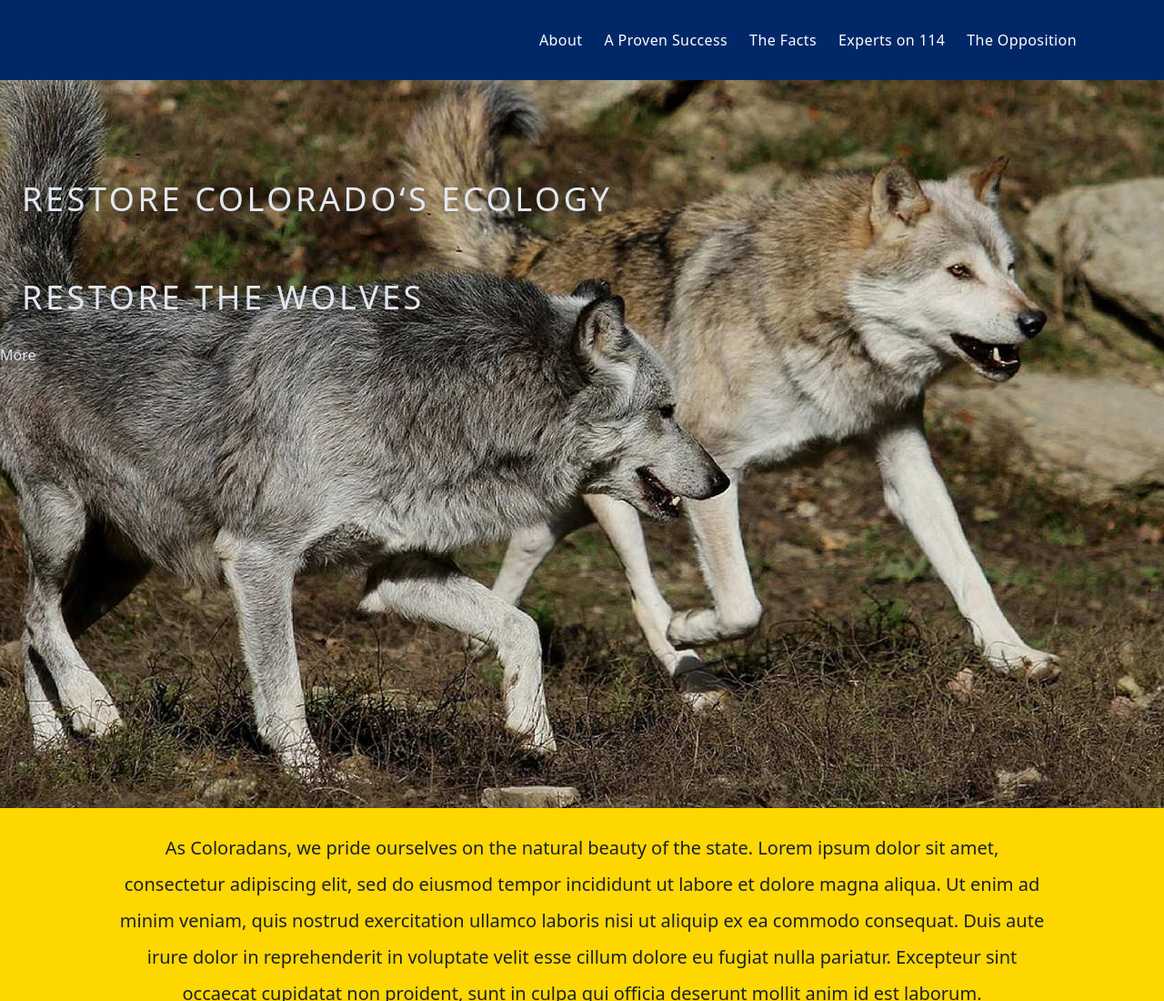
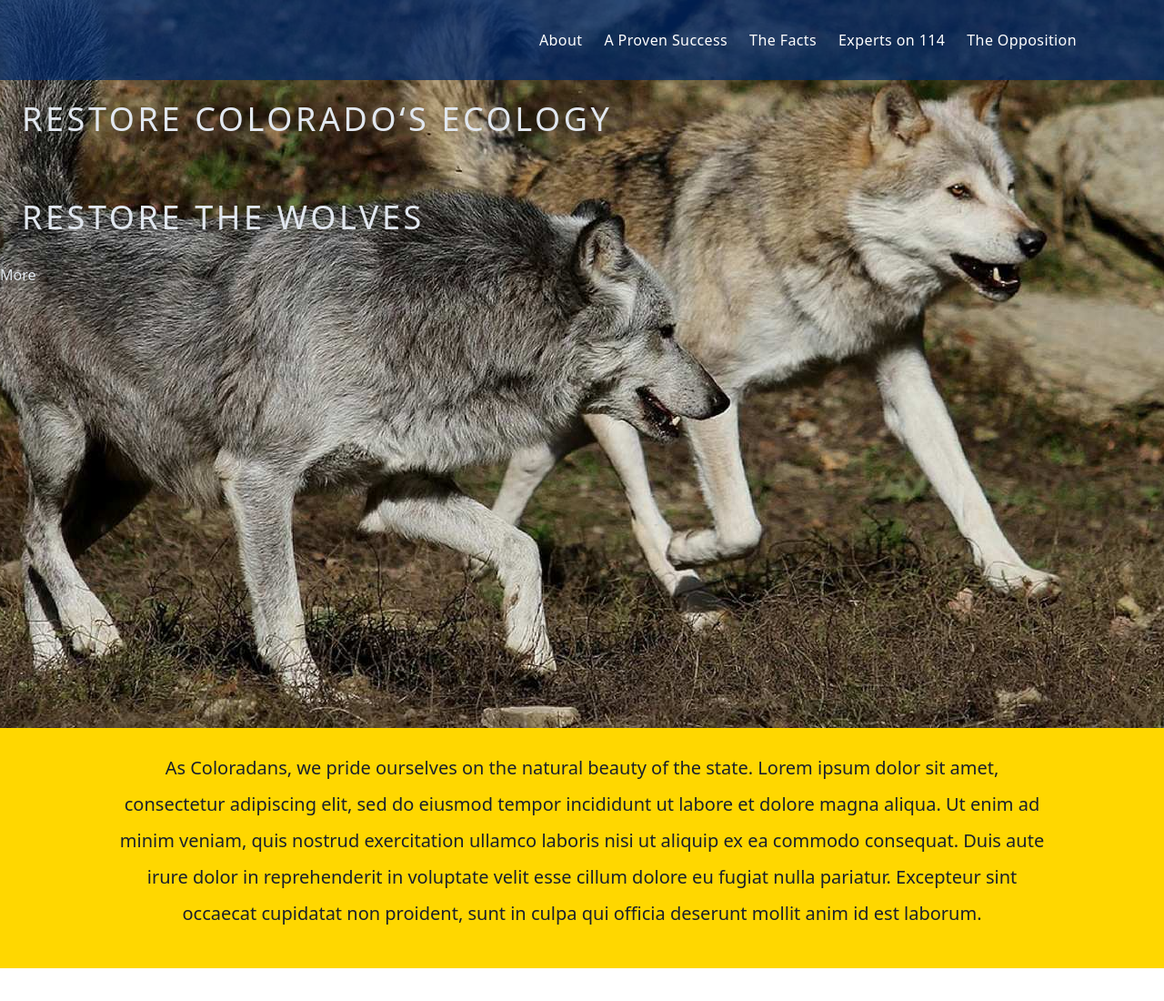
Before and after one commit to mattplichtawild/reintroduce-wolves, a Gatsby site: page / in a window 1280 px wide. Shown: the top 1100 px of the page at 91% size. Built offline with nearby package versions, Linux system fonts and the light colour scheme; Gatsby itself is replaced by a stand-in of ours; what @tailwindcss/custom-forms would draw is missing.

Commit message:
make navbar sticky

```diff
--- a/src/components/header.js
+++ b/src/components/header.js
@@ -17,7 +17,7 @@ function Header() {
   `);
 
   return (
-    <header className="bg-primary">
+    <header className="bg-primary bg-opacity-75 fixed w-full">
       <div className="flex flex-wrap items-center justify-between max-w-6xl p-8 mx-auto">
         <Link to="/">
           {/* <img className="object-scale-down" src={RestoreWolvesLogo} alt="logo" /> */}
```
